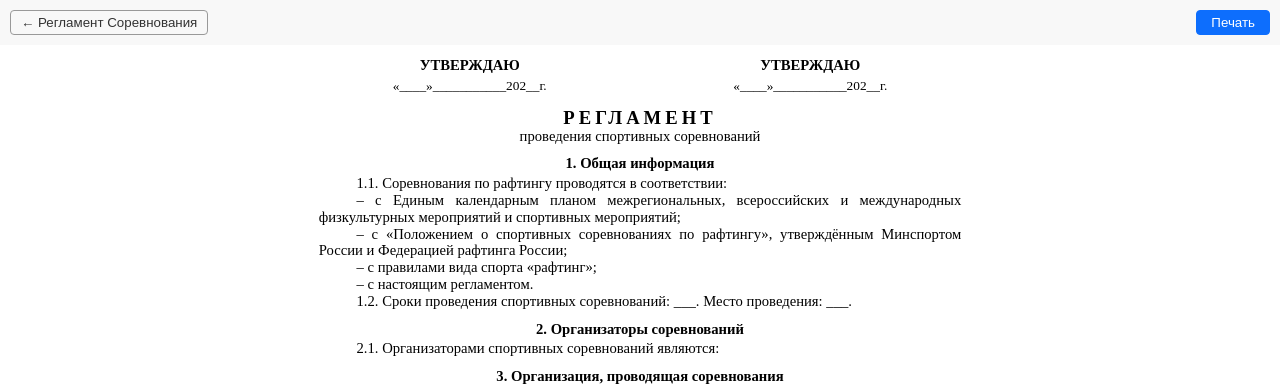
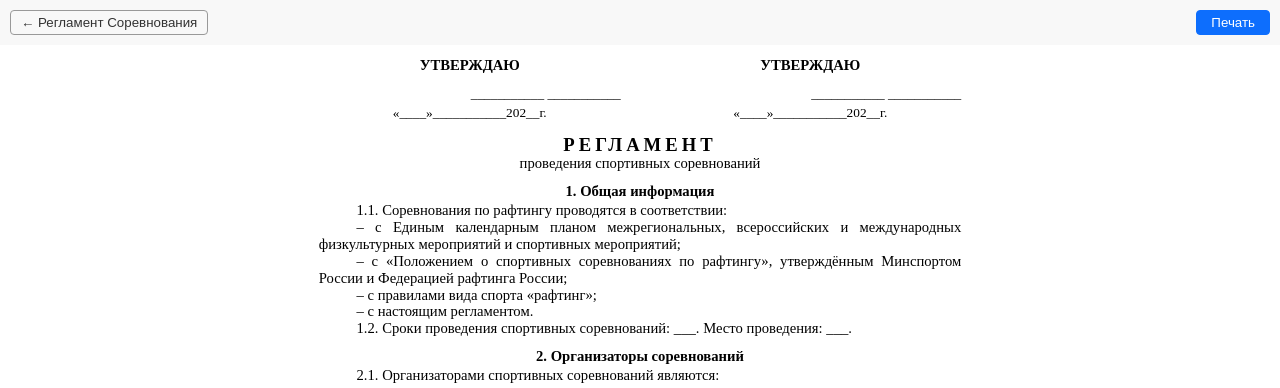
Before and after one commit to rusrafting50-dev/COREZ-CODEX, a Python web app: template templates/соревнование/регламент_печать.html in a window 1280 px wide. Shown: the top 388 px of the page. Run offline with Jinja, Linux system fonts and the light colour scheme; the template is opened without the code that fills it, so the values that code supplies are empty.

Commit message:
регламент: УТВЕРЖДАЮ в 2 строки — верх: заголовок+должность+орг, низ: подпись+ФИО+дата
https://claude.ai/code/session_01VwveR3NcK9dRoRmMAA5xR7

```diff
--- a/templates/соревнование/регламент_печать.html
+++ b/templates/соревнование/регламент_печать.html
@@ -80,11 +80,11 @@
 
 <div class="регламент-страница">
 
-  {# ── Блоки УТВЕРЖДАЮ ── #}
-  <div style="display:flex; justify-content:space-between; margin-bottom:10pt; font-size:10pt;">
+  {# ── Блоки УТВЕРЖДАЮ — строка 1: заголовок + должность + организация ── #}
+  <div style="display:flex; justify-content:space-between; font-size:10pt; line-height:1.15;">
 
     {# Левый: Спортивная федерация #}
-    <div style="width:47%; text-align:center; line-height:1.15;">
+    <div style="width:47%; text-align:center;">
       <div style="font-weight:bold; font-size:11pt; text-transform:uppercase; margin-bottom:4px">УТВЕРЖДАЮ</div>
       {% if сор.федерация_должность %}<div>{{ сор.федерация_должность }}</div>{% endif %}
       {% if сор.федерация_название %}
@@ -95,15 +95,10 @@
           <div>{{ сор.федерация_название }}</div>
         {%- endif -%}
       {% endif %}
-      {% if сор.федерация_руководитель %}
-      {%- set _фио = сор.федерация_руководитель.split() -%}
-      <div style="margin-top:6px; text-align:right;">___________&nbsp;{% if _фио | length >= 3 %}{{ _фио[1][0] }}.{{ _фио[2][0] }}.&nbsp;{{ _фио[0] }}{% else %}{{ сор.федерация_руководитель }}{% endif %}</div>
-      {% endif %}
-      <div style="margin-top:4px;">«____»___________202__г.</div>
     </div>
 
     {# Правый: Проводящая организация #}
-    <div style="width:47%; text-align:center; line-height:1.15;">
+    <div style="width:47%; text-align:center;">
       <div style="font-weight:bold; font-size:11pt; text-transform:uppercase; margin-bottom:4px">УТВЕРЖДАЮ</div>
       {% if сор.проводящая_орг_должность %}<div>{{ сор.проводящая_орг_должность }}</div>{% endif %}
       {% if сор.проводящая_орг_название %}
@@ -114,9 +109,31 @@
           <div>{{ сор.проводящая_орг_название }}</div>
         {%- endif -%}
       {% endif %}
+    </div>
+
+  </div>
+
+  {# ── Блоки УТВЕРЖДАЮ — строка 2: подпись + ФИО + дата ── #}
+  <div style="display:flex; justify-content:space-between; font-size:10pt; line-height:1.15; margin-top:6pt; margin-bottom:10pt;">
+
+    {# Левый: подпись + ФИО + дата #}
+    <div style="width:47%; text-align:center;">
+      {% if сор.федерация_руководитель %}
+      {%- set _фио = сор.федерация_руководитель.split() -%}
+      <div style="text-align:right;">___________&nbsp;{% if _фио | length >= 3 %}{{ _фио[1][0] }}.{{ _фио[2][0] }}.&nbsp;{{ _фио[0] }}{% else %}{{ сор.федерация_руководитель }}{% endif %}</div>
+      {% else %}
+      <div style="text-align:right;">___________&nbsp;___________</div>
+      {% endif %}
+      <div style="margin-top:4px;">«____»___________202__г.</div>
+    </div>
+
+    {# Правый: подпись + ФИО + дата #}
+    <div style="width:47%; text-align:center;">
       {% if сор.проводящая_орг_руководитель %}
       {%- set _фио2 = сор.проводящая_орг_руководитель.split() -%}
-      <div style="margin-top:6px; text-align:right;">___________&nbsp;{% if _фио2 | length >= 3 %}{{ _фио2[1][0] }}.{{ _фио2[2][0] }}.&nbsp;{{ _фио2[0] }}{% else %}{{ сор.проводящая_орг_руководитель }}{% endif %}</div>
+      <div style="text-align:right;">___________&nbsp;{% if _фио2 | length >= 3 %}{{ _фио2[1][0] }}.{{ _фио2[2][0] }}.&nbsp;{{ _фио2[0] }}{% else %}{{ сор.проводящая_орг_руководитель }}{% endif %}</div>
+      {% else %}
+      <div style="text-align:right;">___________&nbsp;___________</div>
       {% endif %}
       <div style="margin-top:4px;">«____»___________202__г.</div>
     </div>
```
